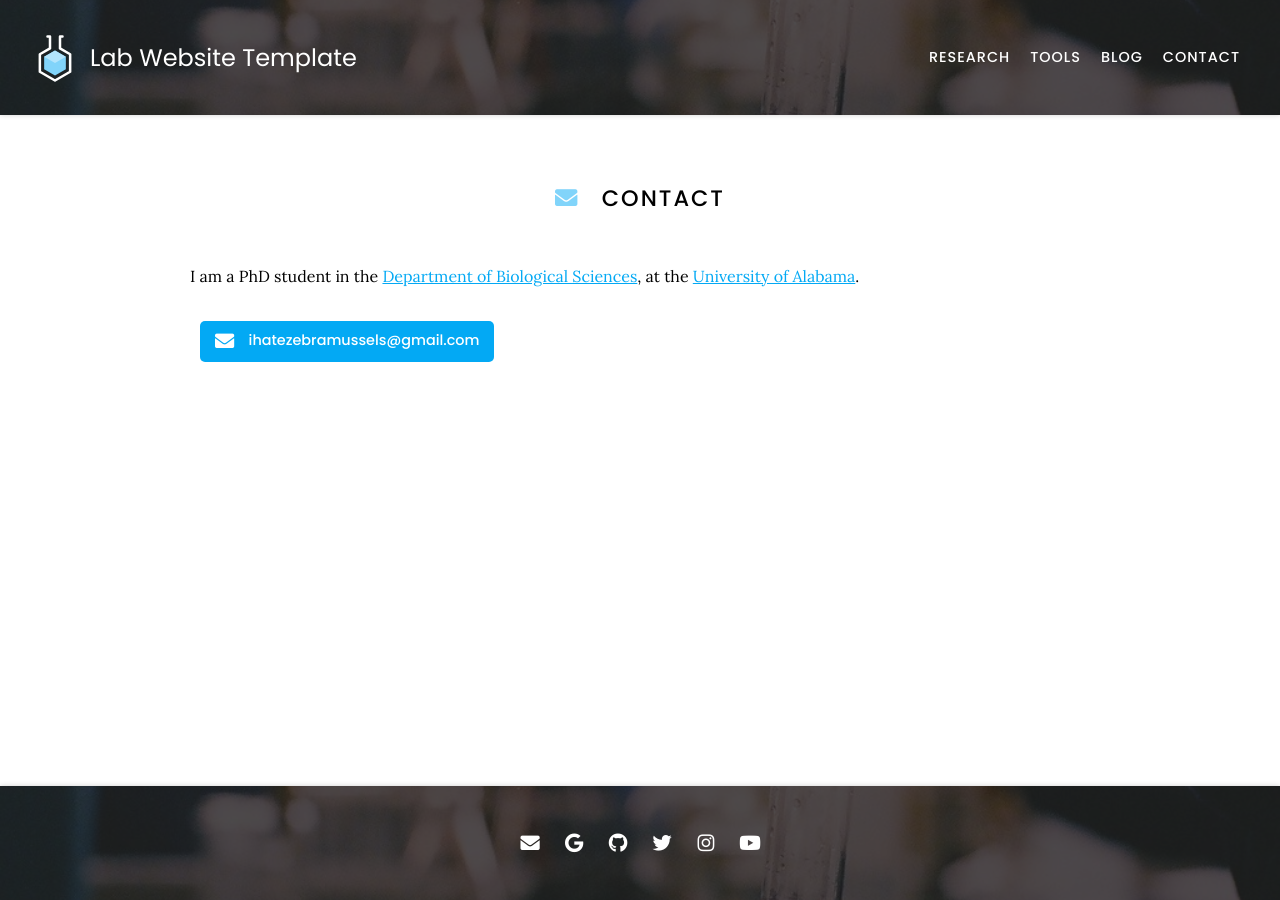
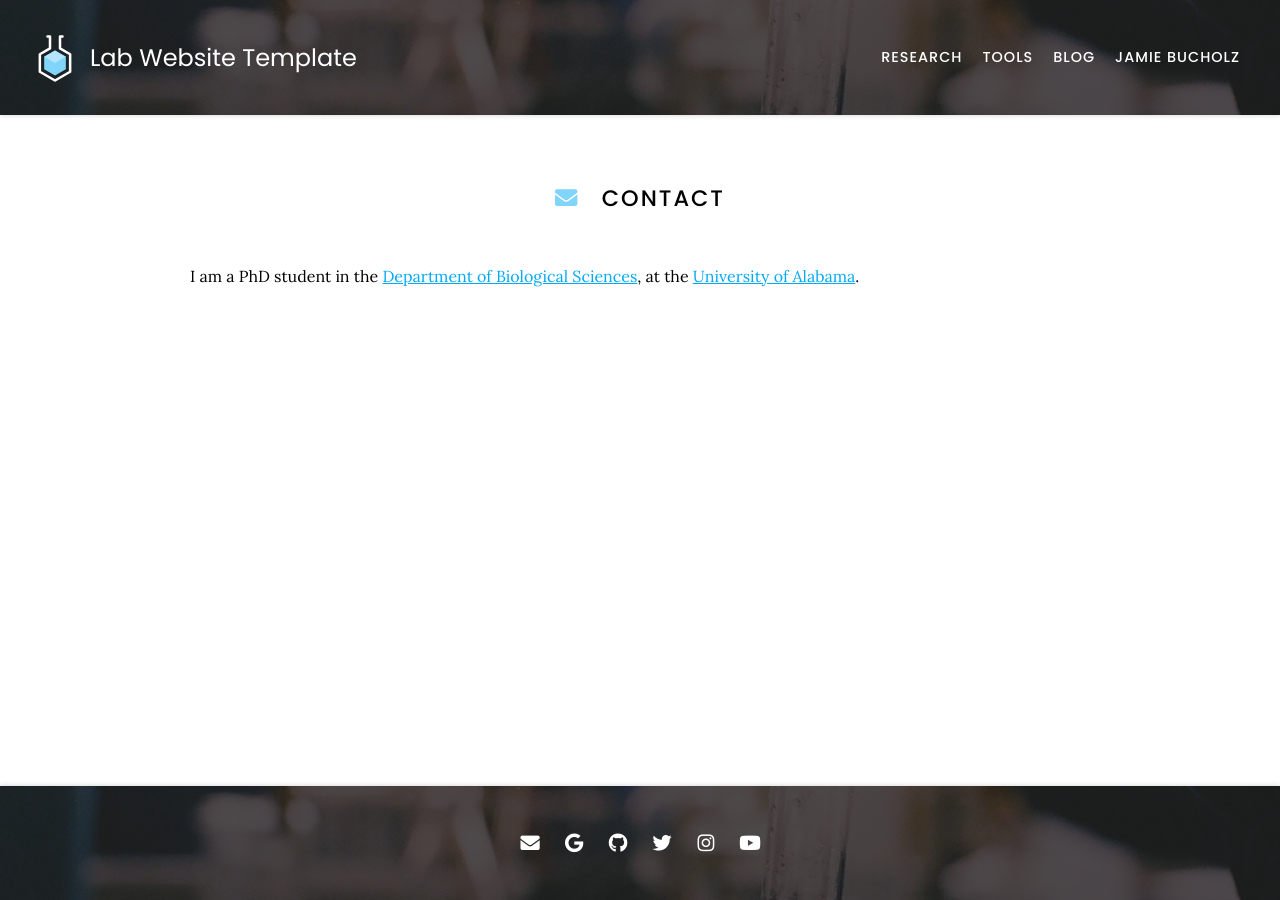
Before and after one commit to jbucholz/jamie-bucholz, a Jekyll site: the page built from contact/index.md, in a window 1280 px wide. Built offline with Jekyll 4.4.1, drawn with Linux system fonts in a browser that asks for light colours; nearby versions of some CDN libraries.

Commit message:
Update index.md

```diff
--- a/contact/index.md
+++ b/contact/index.md
@@ -1,20 +1,10 @@
 ---
-title: Contact
+title: Jamie Bucholz
 nav:
   order: 5
-  tooltip: Email, address, and location
+  tooltip: ihatezebrmussels@gmail.com
 ---
 
 # <i class="fas fa-envelope"></i>Contact
 
 I am a PhD student in the [Department of Biological Sciences](), at the [University of Alabama]().
-
-{%
-  include link.html
-  type="email"
-  icon=""
-  text="ihatezebramussels@gmail.com"
-  tooltip=""
-  link="ihatezebramussels@gmail.com"
-  style="button"
-%}
```
